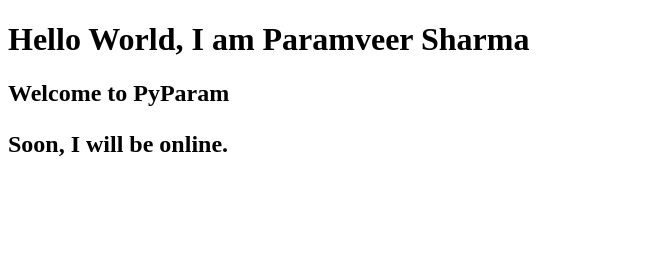
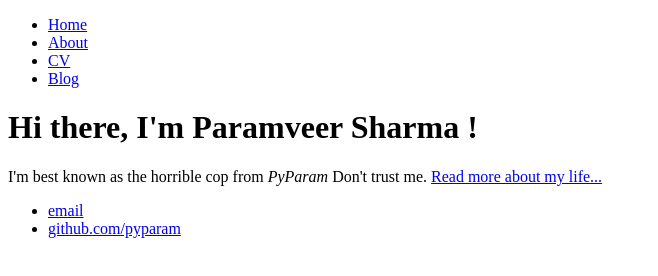
Before and after one commit to pyparam/pyparam.github.io, a plain HTML site: page index.html in a window 1280 px wide. Shown: the whole page, without its empty margins (0-658 px from the left). Drawn offline with Linux system fonts and the light colour scheme.

Commit message:
Update index.html
Build the initial Home page

```diff
--- a/index.html
+++ b/index.html
@@ -1,8 +1,25 @@
 <!DOCTYPE html>
 <html>
-<body>
-<h1>Hello World, I am Paramveer Sharma</h1>
-<h2>Welcome to PyParam
-<p>Soon, I will be online.</p>
-</body>
-</html>
+	<head>
+		<title>Paramveer Sharma, Graduate Student</title>
+	</head>
+	<body>
+		<nav>
+    		<ul>
+        		<li><a href="/">Home</a></li>
+	        	<li><a href="/about">About</a></li>
+        		<li><a href="/cv">CV</a></li>
+        		<li><a href="/blog">Blog</a></li>
+    		</ul>
+		</nav>
+		<div class="container">
+    		<div class="blurb">
+        		<h1>Hi there, I'm Paramveer Sharma !</h1>
+				<p>I'm best known as the horrible cop from <em>PyParam</em> Don't trust me. <a href="/about">Read more about my life...</a></p>
+    		</div><!-- /.blurb -->
+		</div><!-- /.container -->
+		<footer>
+    		<ul>
+        		<li><a href="mailto:paramveersharma9@gmail.com">email</a></li>
+        		<li><a href="https://github.com/pyparam">github.com/pyparam</a></li>
+			</ul>
```
